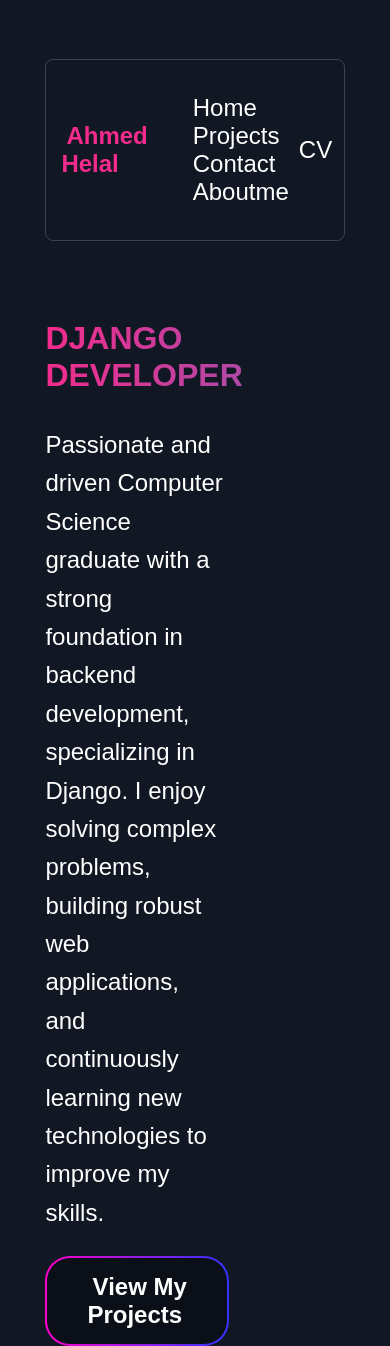
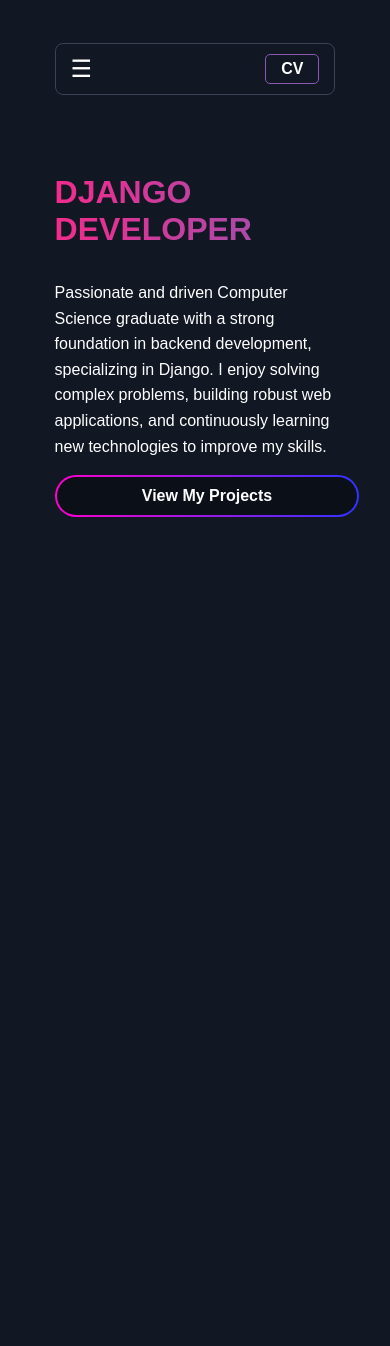
Before and after one commit to AhmedHelal12/Portfolio, a Django app: page / in a window 390 px wide. After the commit the page ends 517 px from the top, so only its background shows below. Run offline with Django 5.2, Linux system fonts and the light colour scheme.

Commit message:
updating the mobile responsiveness

```diff
--- a/my_portfolio_app/templates/base.html
+++ b/my_portfolio_app/templates/base.html
@@ -11,16 +11,22 @@
 <body>
     <div class="container">
         <header>
-            <div ><a href="{% url 'home' %}" class="logo"> Ahmed Helal</a></div>
+            <div><a href="{% url 'home' %}" class="logo">Ahmed Helal</a></div>
+
+            <div class="hamburger" id="hamburger-icon">
+                &#9776;
+            </div>
+
             <nav>
-                <ul>
+                <ul class="nav-list">
                     <li><a href="{% url 'home' %}">Home</a></li>
                     <li><a href="{% url 'list_projects' %}">Projects</a></li>
                     <li><a href="{% url 'contact' %}">Contact</a></li>
-                    <li><a href="{% url 'about' %}">Aboutme</a></li>
+                    <li><a href="{% url 'about' %}">About</a></li>
                 </ul>
             </nav>
             <div class="cv"><a target="_blank" download href="https://www.canva.com/design/DAGbm1zhduM/DOaUn6Pjmlb4Me-4nxwzkQ/view?utm_content=DAGbm1zhduM&utm_campaign=designshare&utm_medium=link2&utm_source=uniquelinks&utlId=h53183fef22">CV</a></div>
+
         </header>
 
     </div>
@@ -28,5 +34,14 @@
     {% block content %}
 
     {% endblock content %}
+
+    <script>
+        const hamburgerIcon = document.getElementById('hamburger-icon');
+        const myNav = document.querySelector('nav .nav-list');
+
+        hamburgerIcon.addEventListener('click',function(){
+            myNav.classList.toggle('active')
+        })
+    </script>
 </body>
 </html>
--- a/portfolio/settings.py
+++ b/portfolio/settings.py
@@ -25,7 +25,7 @@
 # SECURITY WARNING: don't run with debug turned on in production!
 DEBUG = True
 
-ALLOWED_HOSTS =['Helal.pythonanywhere.com']
+ALLOWED_HOSTS =['Helal.pythonanywhere.com','127.0.0.1']
 
 # Application definition
 
--- a/static/css/main.css
+++ b/static/css/main.css
@@ -2,6 +2,8 @@
 :root{
     --primary-color:#8b59b2;
     box-sizing: border-box;
+    padding: 0;
+    margin: 0;
 }
 
 body{
@@ -29,7 +31,7 @@
 }
 ul{
     list-style: none;
-
+    padding: 0;
 }
 header nav ul{
     display: flex;
@@ -55,7 +57,43 @@
     cursor: pointer;
 }
 
+.cv {
+    font-weight: bold;
+    border: 1px solid var(--primary-color);
+    padding: 5px 10px;
+    border-radius: 5px;
+    cursor: pointer;
+}
 
+.cv:hover {
+    color: var(--primary-color);
+
+}
+.hamburger{
+    display: none;
+    font-size: 24px;
+}
+
+@media (max-width:768px) {
+    header{
+        position: relative;
+    }
+    header nav{
+        position: absolute;
+        overflow: hidden;
+        top: 50%;
+        left: 0;
+        margin: 5px;
+    }
+
+    header nav ul li a{
+        color: #666;
+    }
+    header nav ul li:hover{
+        color: var(--primary-color);
+
+    }
+}
 /* End Header  */
 
 /* Start Hero Section  */
@@ -259,7 +297,8 @@
 .mail div:last-child a{
     color:#5290cc;
     padding-left: 3px;
-    font-size: 24px;
+    font-size: 1.1rem;
+
 }
 .social_contact > p{
     color: white;
@@ -433,4 +472,46 @@
     font-size: 16px;
 }
 
+@media (max-width:768px) {
+    body{
+        font-size: 16px;
+        padding: 4px;
+        width: 90%;
+        margin: auto;
+    }
+    .hero-container .desc{
+        width: 100%;
+    }
+    .workbutton{
+        font-size: 16px;
+        width: 100%;
+        padding: 10px;
+    }
+    .logo{
+        display: none;
+    }
+    .projects{
+        width: 100%;
+    }
+
+}
+
+@media (max-width:768px) {
+
+    nav .nav-list{
+        display: none;
+    }
+
+    .hamburger{
+        display: block;
+    }
+    nav .nav-list.active{
+        display: flex;
+        flex-direction: column;
+    }
+    .hamburger{
+        margin-right: auto;
+    }
+
+}
 /* End About section  */
```
